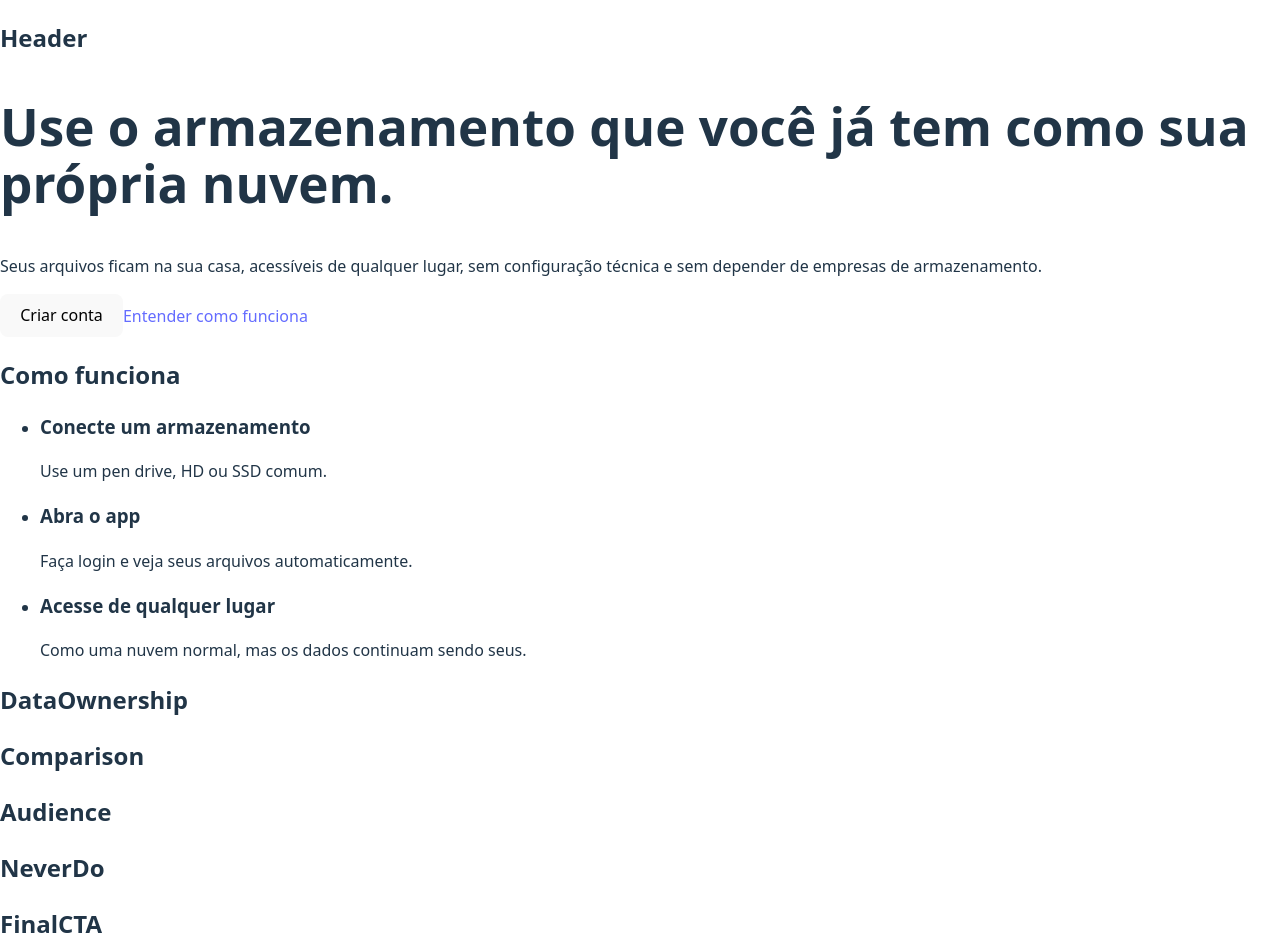
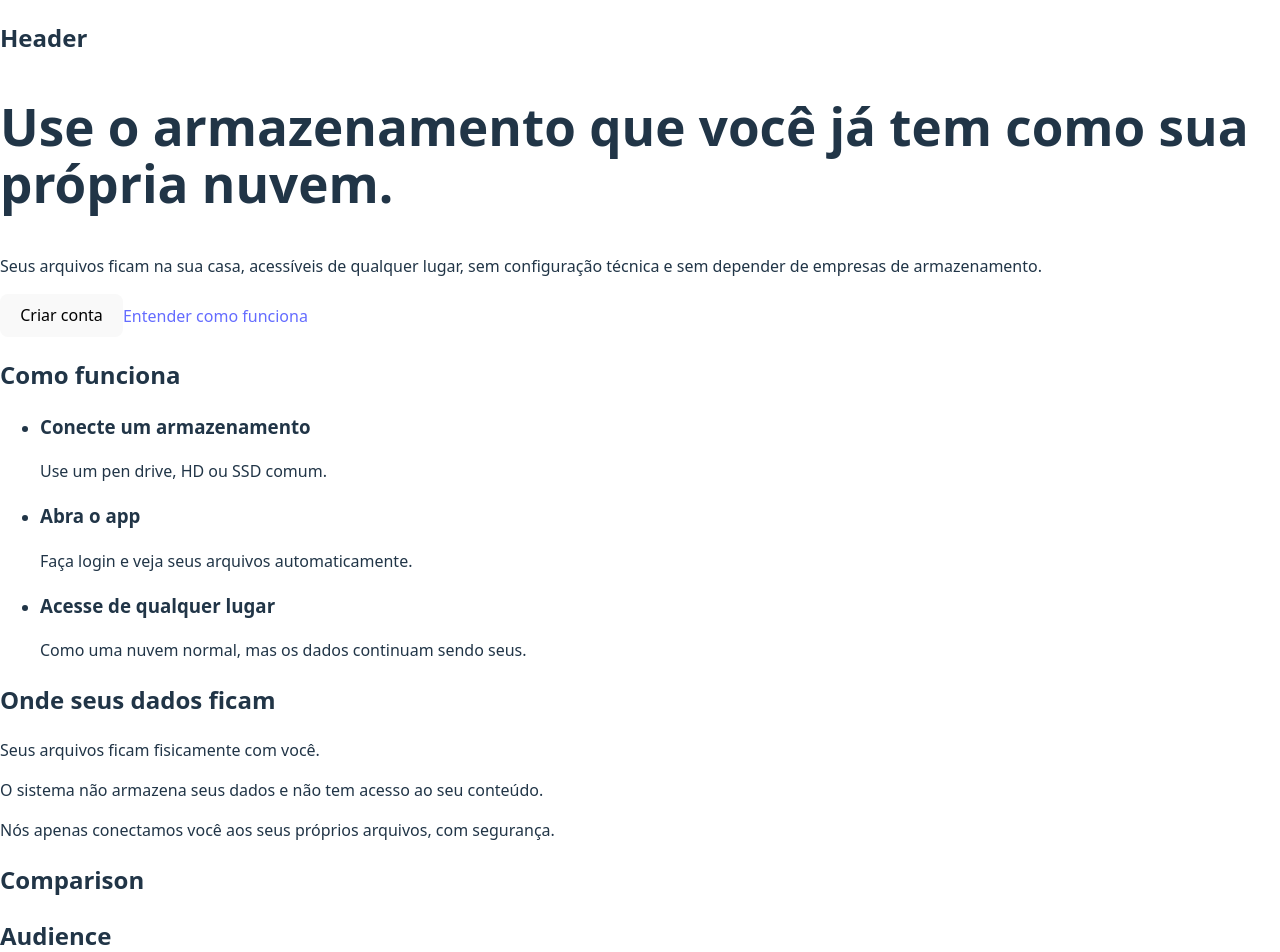
Before and after one commit to Rodrigoteodosio/personal-cloud-site, a React (Vite) app: page / in a window 1280 px wide. Shown: the top 952 px of the page. Built offline with nearby package versions, Linux system fonts and the light colour scheme.

Commit message:
Updated DataOwnership.tsx

```diff
--- a/src/components/DataOwnership.tsx
+++ b/src/components/DataOwnership.tsx
@@ -1,7 +1,10 @@
 function DataOwnership() {
   return (
     <section>
-      <h2>DataOwnership</h2>
+      <h2>Onde seus dados ficam</h2>
+      <p>Seus arquivos ficam fisicamente com você.</p>
+      <p>O sistema não armazena seus dados e não tem acesso ao seu conteúdo.</p>
+      <p>Nós apenas conectamos você aos seus próprios arquivos, com segurança.</p>
     </section>
   )
 }
```
